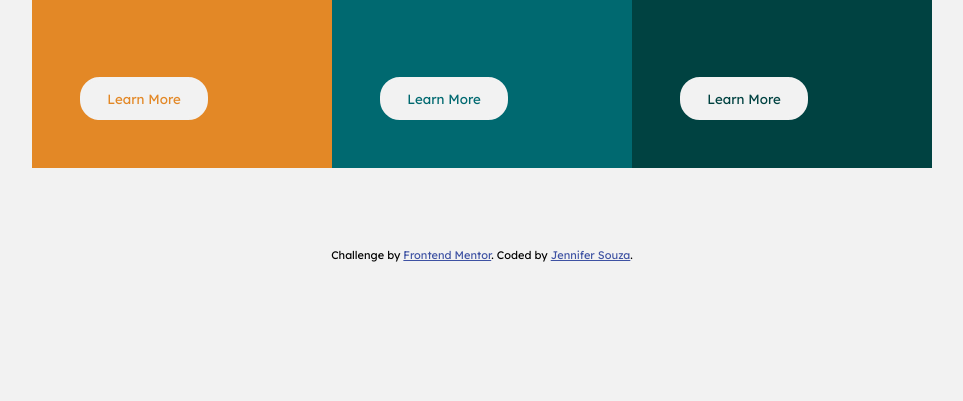
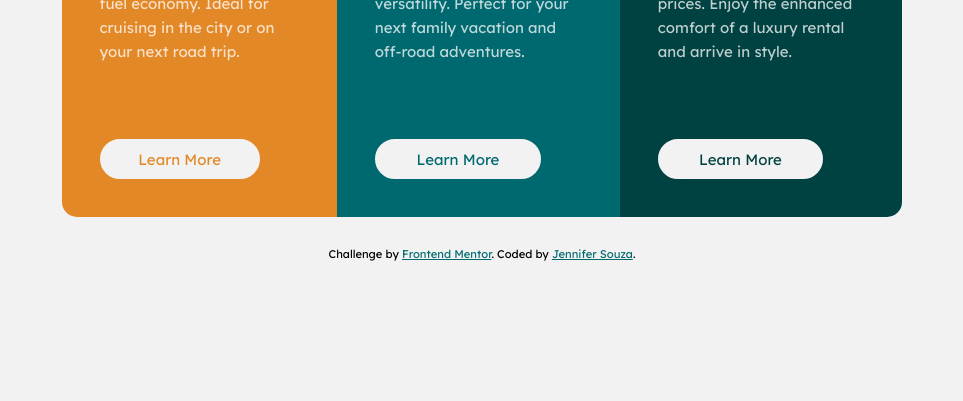
Before and after one commit to zoedarkweather/3-column-card-component, a plain HTML site: page index.html in a window 1280 px wide. Shown: the part 399-800 px from the top of the page, without its empty margins (158-1121 px from the left). Drawn offline with Linux system fonts and the light colour scheme.

Commit message:
misc clean up, edits

```diff
--- a/index.html
+++ b/index.html
@@ -4,40 +4,36 @@
     <meta charset="UTF-8">
     <meta name="viewport" content="width=device-width, initial-scale=1.0">
     <link rel="icon" type="image/png" sizes="32x32" href="./images/favicon-32x32.png">
+    <link href="https://fonts.googleapis.com/css2?family=Big+Shoulders+Display:wght@700&family=Lexend+Deca&display=swap" rel="stylesheet">
     <link rel="stylesheet" href="style.css">
-    <link rel="preconnect" href="https://fonts.googleapis.com">
-    <link rel="preconnect" href="https://fonts.gstatic.com" crossorigin>
-    <link href="https://fonts.googleapis.com/css2?family=Big+Shoulders+Display:wght@700&family=Lexend+Deca&display=swap" rel="stylesheet">
-
     <title>Frontend Mentor | 3-column preview card component</title>
 </head>
 <body>
-    <div class="grid-container">
+    <div class="wrapper">
+        <main class="container">
             <div class="card sedans">
                 <img src="images/icon-sedans.svg" alt="Sedans icon">
                 <h2>Sedans</h2>
                 <p>Choose a sedan for its affordability and excellent fuel economy. Ideal for cruising in the city or on your next road trip.</p>
-            <button class="btn-card btn-sedans">Learn More</button>
+                <a href="#" class="btn-card btn-sedans">Learn More</a>
             </div>
-
             <div class="card SUVs">
                 <img src="images/icon-suvs.svg" alt="SUVs icon">
                 <h2>SUVs</h2>
                 <p>Take an SUV for its spacious interior, power, and versatility. Perfect for your next family vacation and off-road adventures.</p>
-            <button class="btn-card btn-SUVs">Learn More</button>
+                <a href="#" class="btn-card btn-SUVs">Learn More</a>
             </div>
-
             <div class="card luxury">
                 <img src="images/icon-luxury.svg" alt="Luxury icon">
                 <h2>Luxury</h2>
                 <p>Cruise in the best car brands without the bloated prices. Enjoy the enhanced comfort of a luxury rental and arrive in style.</p>
-            <button class="btn-card btn-luxury">Learn More</button>
+                <a href="#" class="btn-card btn-luxury">Learn More</a>
             </div>
-    </div>
-
+        </main>
         <footer class="attribution">
-        Challenge by <a href="https://www.frontendmentor.io?ref=challenge" target="_blank">Frontend Mentor</a>.
+            Challenge by <a href="https://www.frontendmentor.io?ref=challenge" target="_blank" rel="noopener">Frontend Mentor</a>.
             Coded by <a href="#">Jennifer Souza</a>.
         </footer>
+    </div>
 </body>
 </html>
--- a/style.css
+++ b/style.css
@@ -5,6 +5,9 @@
 }
 
 :root {
+    --font-primary: "Lexend Deca", Arial, Helvetica, sans-serif;
+    --font-heading:"Big Shoulders Display", Arial, Helvetica, sans-serif;
+
     --bright-orange: hsl(31, 77%, 52%);
     --dark-cyan: hsl(184, 100%, 22%);
     --very-dark-cyan: hsl(179, 100%, 13%);
@@ -18,37 +21,41 @@ img {
 }
 
 body {
-    font-size: 15px;
-    font-family: "Lexend Deca", Arial, Helvetica, sans-serif;
+    min-height: 100vh;
+    display: flex;
+    justify-content: center;
+    align-items: center;
+    font-size: 0.9375rem;
+    font-family: var(--font-primary);
     font-weight: 400;
     background-color: var(--very-light-gray);
 }
 
 h2 {
-    margin: 2rem 1rem;
+    margin-block: 0.5em;
     text-transform: uppercase;
-    font-family: "Big Shoulders Display", Arial, Helvetica, sans-serif;
+    font-family: var(--font-heading);
     font-size: 2.7rem;
     color: var(--very-light-gray)
 }
 
 p {
-    margin: 0 1rem 5rem 1rem;
     line-height: 1.5rem;
     color: var(--transparent-white);
 }
 
-.grid-container {
-    width: 75vw;
-    margin: 5rem auto;
+.container {
+    width: 80vw;
+    margin: 2em auto;
 }
 
 .card {
-    padding: 2rem;
-    padding-top: 2.5rem
+    padding: 2.5em;
 }
 
 .sedans {
+    border-top-left-radius: 1em;
+    border-top-right-radius: 1em;
     background-color: var(--bright-orange);
 }
 
@@ -58,19 +65,21 @@ p {
 }
 
 .luxury {
+    border-bottom-left-radius: 1em;
+    border-bottom-right-radius: 1em;
     background-color: var(--very-dark-cyan);
 }
 
 .btn-card {
-    cursor: pointer;
+    text-decoration: none;
     display: block;
-    width: 8rem;
-    height: 2.7rem;
-    margin: 1rem;
+    max-width: 50%;
+    margin-top: 2em;
+    padding-block: 0.5em;
+    font-weight: 400;
+    text-align: center;
     border: 3px solid var(--very-light-gray);
-    border-radius: 20px;
-    font-family: "Lexend Deca", Arial, Helvetica, sans-serif;
-    font-weight: 400;
+    border-radius: 2em;
     background-color: var(--very-light-gray);
 }
 
@@ -105,18 +114,35 @@ p {
 }
 
 .attribution {
-    font-size: 11px;
+    margin-top: 1em;
+    font-size: 0.7rem;
     text-align: center;
 }
 
 .attribution a {
-    color: hsl(228, 45%, 44%);
+    color: var(--dark-cyan);
 }
 
 @media (min-width:850px) {
-    .grid-container {
-        max-width: 900px;
-        display:grid;
-        grid-template-columns: repeat(3, minmax(250px, 300px));
+    .container {
+        max-width: 56em;
+        display: flex;
+    }
+
+    .sedans {
+        border-radius: 0;
+        border-top-left-radius: 1em;
+        border-bottom-left-radius: 1em;
+    }
+
+    .luxury {
+        border-radius: 0;
+        border-top-right-radius: 1em;
+        border-bottom-right-radius: 1em;
+    }
+
+    .btn-card {
+        max-width: 80%;
+        margin-top: 5em;
     }
 }
```
Lines whose indentation alone changed are shown as unchanged.
